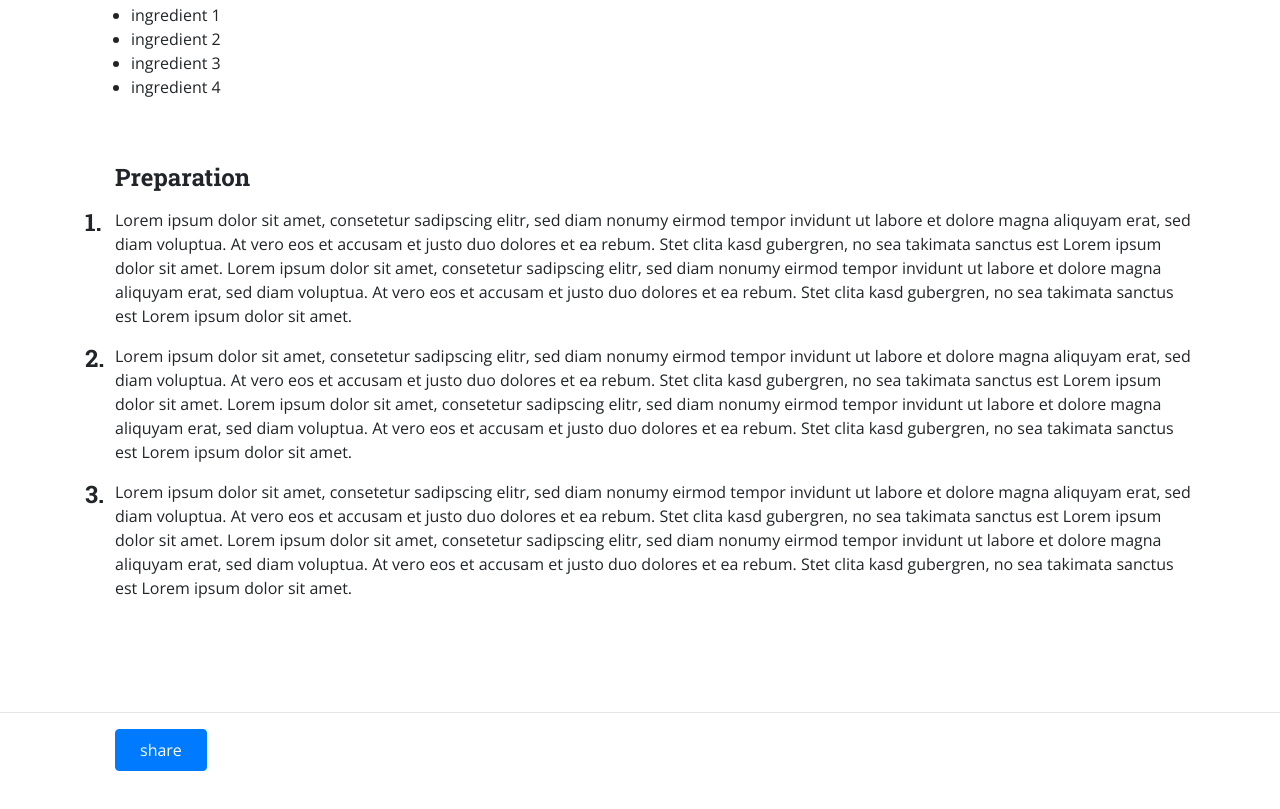
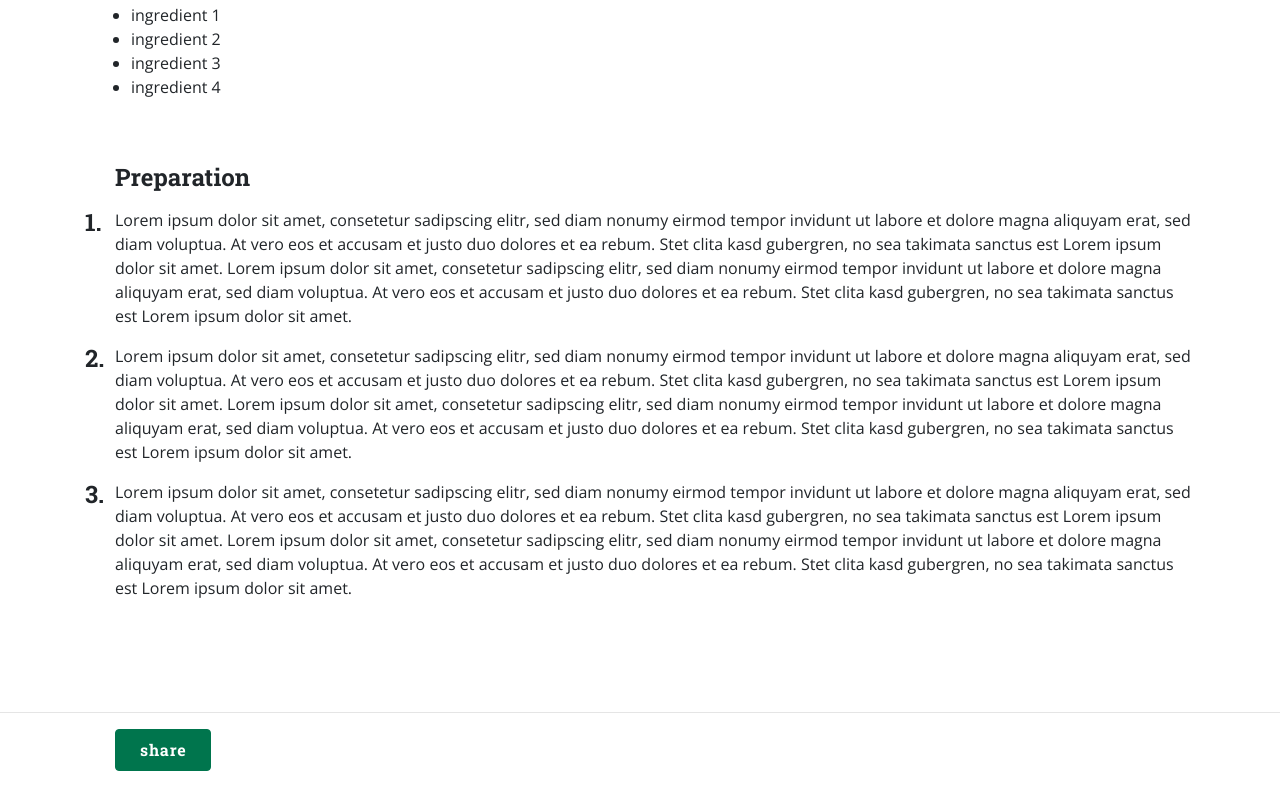
Before and after one commit to widukin/NotAnotherCookBook, a plain HTML site: page recipe.html in a window 1280 px wide. Shown: the part 1112-1921 px from the top of the page. Drawn offline with nearby package versions, Linux system fonts and the light colour scheme.

Commit message:
changed share btn styling
-changed font for all btn elements
-changed button color

```diff
--- a/recipe.css
+++ b/recipe.css
@@ -19,4 +19,10 @@ img.banner{
 }
 .share {
     width: max-content;
+    border-color: #00754D;
+    background-color: #00754D;
 }
+.share:hover,.share:focus  {
+    border-color: #00754D;
+    background-color: #003623;
+}
--- a/typography.css
+++ b/typography.css
@@ -20,9 +20,13 @@ h2,
 h3,
 h4,
 h5,
-h6 {
+h6,
+.btn {
   font-weight: 700;
   font-family: "Roboto Slab", serif;
+}
+.btn {
+  letter-spacing: 0.05em;
 }
 nav a {
   font-size: 1.2rem;
```
